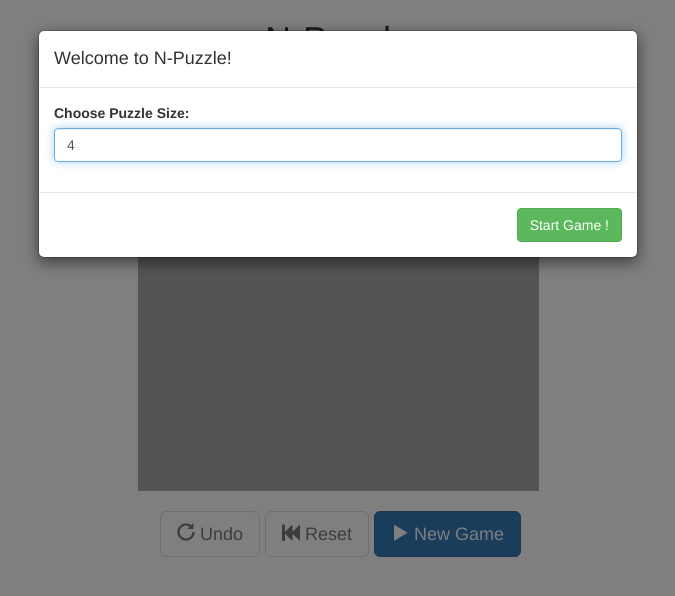
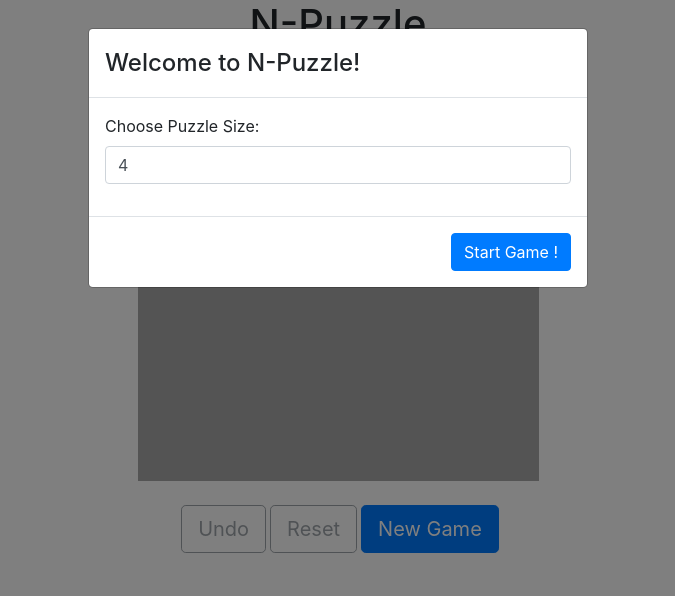
Before and after one commit to guyo/n-puzzle, a React app: page / in a window 1280 px wide. Shown: the whole page, without its empty margins (302-977 px from the left). Built offline with nearby package versions, Linux system fonts and the light colour scheme.

Commit message:
Upgrade to bootstrap 4 (#21)

```diff
--- a/src/app/components/ControlPanel.js
+++ b/src/app/components/ControlPanel.js
@@ -1,25 +1,25 @@
 import React from 'react';
-import { Button, Glyphicon } from 'react-bootstrap';
+import { Button, ButtonToolbar } from 'react-bootstrap';
 import PropTypes from 'prop-types';
 
 // eslint-disable-next-line react/display-name
 const ControlButton = React.memo(
-    function ControlButton({ id, label, glyph, enabled = 'true', handler, style = 'default' }) {
+    // eslint-disable-next-line no-unused-vars
+    function ControlButton({ id, label, glyph, enabled = 'true', handler, style = 'outline-secondary' }) {
         return (
-            <Button bsSize='large' bsStyle={style} disabled={!enabled} id={id}
-                onClick={handler} style={{ marginLeft: '5px' }}>
-                <Glyphicon glyph={glyph} /> {label}
+            <Button size='lg' variant={style} disabled={!enabled} id={id} onClick={handler} className='ml-1'>
+                {label}
             </Button>
         );
     });
 
 const ControlPanel = ({ canUndo, onUndo, canReset, onReset, onNewGame }) => {
     return (
-        <div align='center'>
+        <ButtonToolbar>
             <ControlButton id='undo' label='Undo' glyph='repeat' enabled={canUndo} handler={onUndo} />
             <ControlButton id='reset' label='Reset' glyph='fast-backward' enabled={canReset} handler={onReset} />
             <ControlButton id='newgame' label='New Game' glyph='play' handler={onNewGame} style='primary' />
-        </div>
+        </ButtonToolbar>
     );
 };
 
--- a/src/app/components/Game.js
+++ b/src/app/components/Game.js
@@ -3,24 +3,29 @@ import GridContainer from '../containers/GridContainer.js';
 import ControlPanelContainer from '../containers/ControlPanelContainer';
 import NewGameModalContainer from '../containers/NewGameModalContainer';
 import SolvedModalContainer from '../containers/SolvedModalContainer';
+import { Container, Row } from 'react-bootstrap';
 
 const puzzleSize = { defaultSize: 4, minSize: 2, maxSize: 12 };
 
 const Game = () => {
     return (
-        <div align='center'>
+        <Container fluid='true'>
             <React.StrictMode>
-                <h1> N-Puzzle </h1>
-                <br />
-                <GridContainer height={400} width={400} />
-                <br />
-                <ControlPanelContainer/>
-                <br />
-                <br />
+                <Row className="justify-content-md-center">
+                    <h1> N-Puzzle </h1>
+                </Row>
+                <Row><br /></Row>
+                <Row className="justify-content-md-center">
+                    <GridContainer height={400} width={400} />
+                </Row>
+                <Row><br /></Row>
+                <Row className="justify-content-md-center">
+                    <ControlPanelContainer />
+                </Row>
             </React.StrictMode>
-            <SolvedModalContainer/>
+            <SolvedModalContainer />
             <NewGameModalContainer {...puzzleSize} />
-        </div>
+        </Container>
     );
 };
 
--- a/src/app/components/NewGameModal.js
+++ b/src/app/components/NewGameModal.js
@@ -1,6 +1,6 @@
 import React, { useState } from 'react';
 import PropTypes from 'prop-types';
-import { Modal, Button, FormGroup, FormControl, ControlLabel, HelpBlock } from 'react-bootstrap';
+import { Modal, Button, Form } from 'react-bootstrap';
 
 const NewGameModal = (props) => {
     const [inputVal, setInputVal] = useState(props.defaultSize);
@@ -16,20 +16,23 @@ const NewGameModal = (props) => {
             </Modal.Header>
             <Modal.Body>
                 <form onSubmit={(e) => { e.preventDefault(), onSubmit(); }} >
-                    <FormGroup validationState={valid ? null : 'error'}>
-                        <ControlLabel>Choose Puzzle Size:</ControlLabel>
-                        <FormControl type='text' autoFocus={true}
-                            value={inputVal} onChange={e => setInputVal(e.target.value)}/>
-                        <FormControl.Feedback />
-                        {!valid && <HelpBlock>Enter a number between 3 and 12</HelpBlock>}
-                    </FormGroup>
+                    <Form.Group>
+                        <Form.Label>Choose Puzzle Size:</Form.Label>
+                        <Form.Control type='text' isInvalid={!valid} autoFocus
+                            value={inputVal} onChange={e => setInputVal(e.target.value)} />
+                        <Form.Control.Feedback type='invalid'>
+                            {'Enter a number between 3 and 12'}
+                        </Form.Control.Feedback>
+                    </Form.Group>
                 </form>
             </Modal.Body>
             <Modal.Footer>
-                <Button bsStyle='success' onClick={onSubmit}
+                {props.canClose &&
+                    <Button variant='outline-secondary' onClick={props.onClose}
+                        id='newgamecancel'>{'Cancel'}</Button>
+                }
+                <Button variant='primary' onClick={onSubmit}
                     disabled={!valid} id='newgamestart'>Start Game !</Button>
-
-                {props.canClose && <Button onClick={props.onClose} id='newgamecancel'>{'Cancel'}</Button>}
             </Modal.Footer>
         </Modal>
     );
--- a/src/app/components/SolvedModal.js
+++ b/src/app/components/SolvedModal.js
@@ -19,8 +19,8 @@ const SolvedModal = ({ show, onClose, onNewGame }) => {
                 <br />
             </Modal.Body>
             <Modal.Footer>
-                <Button bsStyle='default' id='solvedstart' onClick={onNewGame} autoFocus={true}>Yes</Button>
-                <Button bsStyle='default' id='solvedcancel' onClick={onClose}>No</Button>
+                <Button variant='outline-secondary' id='solvedstart' onClick={onNewGame} autoFocus={true}>Yes</Button>
+                <Button variant='outline-secondary' id='solvedcancel' onClick={onClose}>No</Button>
             </Modal.Footer>
         </Modal >
     );
--- a/src/app/containers/NewGameModalContainer.js
+++ b/src/app/containers/NewGameModalContainer.js
@@ -21,7 +21,7 @@ const NewGameModalContainer = ({ showInit, showNewGame, ownProps, dispatch }) =>
     } else if (showNewGame) {
         show = true;
         canClose = true;
-        title = 'Start a new Game?';
+        title = 'Start a new game?';
     }
 
     return (
--- a/src/index.html
+++ b/src/index.html
@@ -8,7 +8,7 @@
 
     <link rel="icon" href="data:,">
 
-    <link rel="stylesheet" href="https://maxcdn.bootstrapcdn.com/bootstrap/3.3.7/css/bootstrap.min.css" integrity="sha384-BVYiiSIFeK1dGmJRAkycuHAHRg32OmUcww7on3RYdg4Va+PmSTsz/K68vbdEjh4u" crossorigin="anonymous">
+    <link rel="stylesheet" href="https://stackpath.bootstrapcdn.com/bootstrap/4.3.1/css/bootstrap.min.css" integrity="sha384-ggOyR0iXCbMQv3Xipma34MD+dH/1fQ784/j6cY/iJTQUOhcWr7x9JvoRxT2MZw1T" crossorigin="anonymous">
 
 </head>
 <body>
```
Also changed, not shown: package.json (+9 -9 lines), test/app/NewGameModalContainer.test.js (+8 -8 lines), test/app/puzzle.test.js (+1 -1 lines), test/e2e/e2e.script.js (+6 -5 lines), test/e2e/pages/NewGameModal.js (+2 -2 lines), 1 other file.
